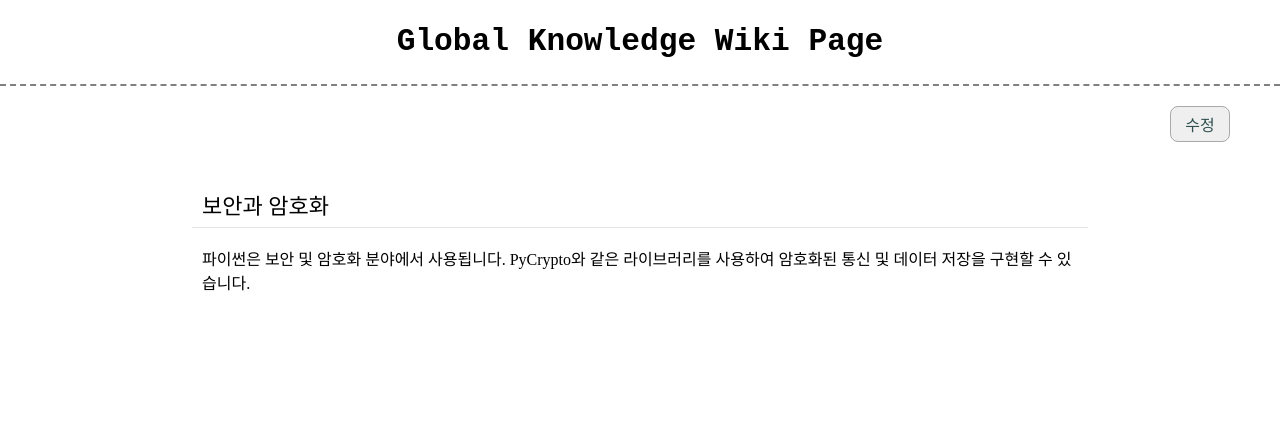
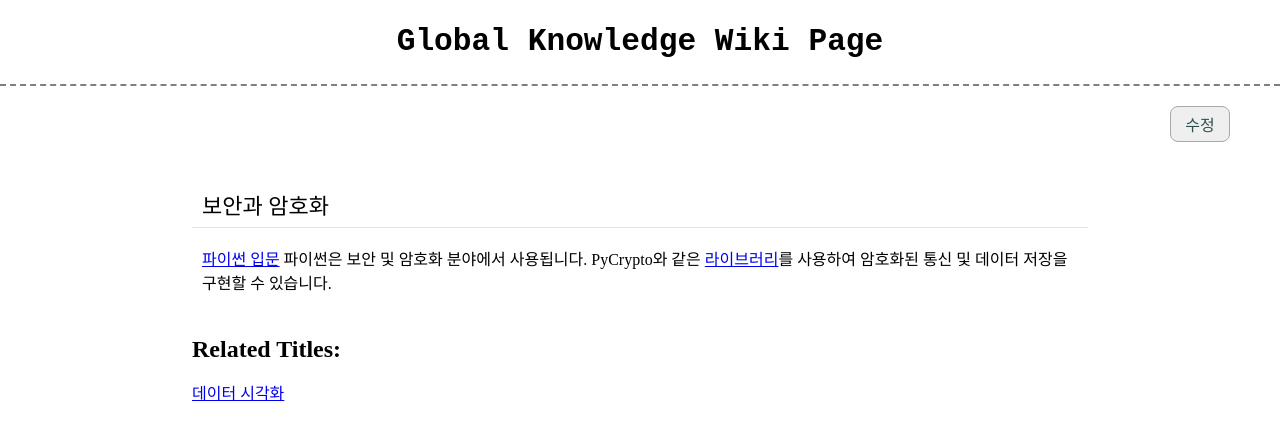
Before and after one commit to jannyshim/JWS_WikiPage, a React (Create React App) app: page /wikipage/15 in a window 1280 px wide. Shown: the top 440 px of the page. Built offline with nearby package versions, Linux system fonts and the light colour scheme.

Commit message:
feat: 게시물제목과 일치하는 내용에 링크연결, 내용과 일치하는 글 제목링크연결

```diff
--- a/package.json
+++ b/package.json
@@ -6,8 +6,10 @@
     "@testing-library/jest-dom": "^5.16.5",
     "@testing-library/react": "^13.4.0",
     "@testing-library/user-event": "^13.5.0",
+    "html-react-parser": "^3.0.15",
     "react": "^18.2.0",
     "react-dom": "^18.2.0",
+    "react-html-parser": "^2.0.2",
     "react-paginate": "^8.1.5",
     "react-router-dom": "^6.10.0",
     "react-scripts": "5.0.1",
--- a/src/components/Main.js
+++ b/src/components/Main.js
@@ -42,6 +42,7 @@ const Main = () => {
           nextLabel="다음▶︎"
           previousClassName={"previous"}
           nextClassName={"next"}
+          pageClassName={"page-item"}
           breakLabel={"..."}
           breakClassName={"break-me"}
           pageCount={Math.ceil(dummyWiki.length / itemsPerPage)}
@@ -50,7 +51,7 @@ const Main = () => {
           onPageChange={(page) => setCurrentPage(page.selected + 1)}
           containerClassName={"pagination"}
           activeClassName={"active"}
-          pageClassName={"page-item"}
+          pageLinkClassName={"page-link"}
         />
       </PaginateContainer>
     </WikiContainer>
@@ -113,6 +114,17 @@ const PaginateContainer = styled.div`
       transition: all 0.5s;
     }
   }
+  .page-link {
+    width: 30px;
+    height: 30px;
+    display: flex;
+    justify-content: center;
+    align-items: center;
+    margin: 0 2px 2px 0;
+    font-size: 18px;
+    text-align: center;
+    cursor: pointer;
+  }
   .previous {
     padding-top: 5px;
     margin-right: 10px;
--- a/src/components/Wikipage.js
+++ b/src/components/Wikipage.js
@@ -1,17 +1,52 @@
-import { useState, useEffect } from "react";
+import React, { useState, useEffect } from "react";
+import parse from "html-react-parser";
 import styled from "styled-components";
-import { useNavigate, useParams } from "react-router-dom";
+import { useNavigate, useParams, Link } from "react-router-dom";
 import dummyWiki from "../dummyList";
 
 const Wikipage = () => {
   const [datas, setDatas] = useState();
+  const [relatedContents, setRelatedContents] = useState([]);
+  const [relatedTitles, setRelatedTitles] = useState([]);
   const navigate = useNavigate();
   const { id } = useParams();
 
   useEffect(() => {
     const foundData = dummyWiki.find((item) => item.id === Number(id));
     setDatas(foundData);
+    const relatedTitle = dummyWiki
+      .filter(
+        (item) =>
+          item.id !== Number(id) && item.content.includes(foundData.title)
+      )
+      .map((item) => item.title);
+    setRelatedTitles(relatedTitle);
+    const relatedContent = dummyWiki
+      .filter(
+        (item) =>
+          item.id !== Number(id) && foundData.content.includes(item.title)
+      )
+      .map((item) => item.title);
+    setRelatedContents(relatedContent);
   }, [id]);
+
+  const createContentLinks = () => {
+    if (!datas) return "";
+
+    let content = datas.content;
+    let modifiedContent = content;
+    if (relatedContents.length === 0) {
+      return modifiedContent;
+    }
+
+    relatedContents.forEach((relatedContent) => {
+      const relatedId = dummyWiki.find((item) => item.title === relatedContent);
+      const pattern = relatedContent;
+      const link = `<a href="/wikipage/${relatedId.id}">${relatedContent}</a>`;
+      modifiedContent = modifiedContent.replace(pattern, link);
+    });
+    return parse(modifiedContent);
+  };
 
   const handleEditButton = (id) => {
     navigate(`/editwiki/${id}`);
@@ -29,7 +64,25 @@ const Wikipage = () => {
       </EditWiki>
       <WikiContentContainer>
         <TitleWrapper>{datas?.title}</TitleWrapper>
-        <ContentWrapper>{datas?.content}</ContentWrapper>
+        <ContentWrapper>{createContentLinks()}</ContentWrapper>
+        {relatedTitles.length > 0 && (
+          <RelatedTitles>
+            <h3>Related Titles:</h3>
+            <ul>
+              {relatedTitles.map((title) => (
+                <li key={dummyWiki.find((item) => item.title === title).id}>
+                  <Link
+                    to={`/wikipage/${
+                      dummyWiki.find((item) => item.title === title).id
+                    }`}
+                  >
+                    {title}
+                  </Link>
+                </li>
+              ))}
+            </ul>
+          </RelatedTitles>
+        )}
       </WikiContentContainer>
     </WikiPageContainer>
   );
@@ -71,9 +124,26 @@ const TitleWrapper = styled.div`
 `;
 const ContentWrapper = styled.div`
   width: 70%;
-  height: 100vh;
   padding: 20px 10px 5px 10px;
   font-size: 16px;
   line-height: 1.5;
 `;
+const RelatedTitles = styled.div`
+  margin-top: 2rem;
+
+  h3 {
+    font-size: 1.5rem;
+    margin-bottom: 1rem;
+  }
+
+  ul {
+    list-style: none;
+    margin: 0;
+    padding: 0;
+
+    li {
+      margin-bottom: 0.5rem;
+    }
+  }
+`;
 export default Wikipage;
--- a/src/dummyList.js
+++ b/src/dummyList.js
@@ -81,13 +81,19 @@ const dummyWiki = [
     id: 14,
     title: "데이터 시각화",
     content:
-      "파이썬은 데이터 시각화 작업을 지원하여 개발자가 데이터를 쉽게 이해할 수 있도록 합니다. Matplotlib, Seaborn, Plotly와 같은 라이브러리를 사용하여 다양한 그래프와 차트를 생성할 수 있습니다.",
+      "보안과 암호화 파이썬은 데이터 시각화 작업을 지원하여 개발자가 데이터를 쉽게 이해할 수 있도록 합니다. Matplotlib, Seaborn, Plotly와 같은 라이브러리를 사용하여 다양한 그래프와 차트를 생성할 수 있습니다.",
   },
   {
     id: 15,
     title: "보안과 암호화",
     content:
-      "파이썬은 보안 및 암호화 분야에서 사용됩니다. PyCrypto와 같은 라이브러리를 사용하여 암호화된 통신 및 데이터 저장을 구현할 수 있습니다.",
+      "파이썬 입문 파이썬은 보안 및 암호화 분야에서 사용됩니다. PyCrypto와 같은 라이브러리를 사용하여 암호화된 통신 및 데이터 저장을 구현할 수 있습니다.",
+  },
+  {
+    id: 16,
+    title: "라이브러리",
+    content:
+      "파이썬 입문 파이썬은 보안 및 암호화 분야에서 사용됩니다. PyCrypto와 같은 라이브러리를 사용하여 암호화된 통신 및 데이터 저장을 구현할 수 있습니다.",
   },
 ];
 
```
Also changed, not shown: 1 other file (tests, documents, lock files or other folders).
